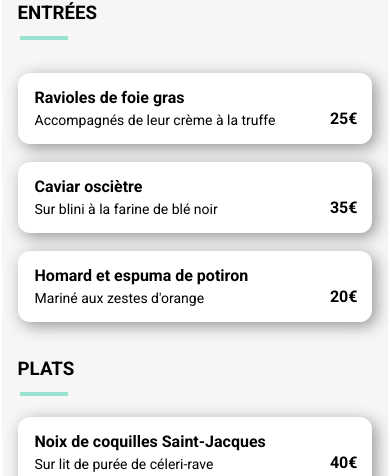
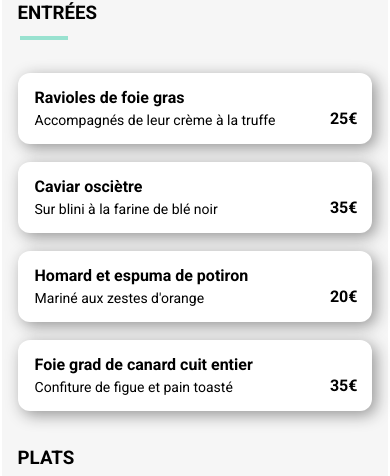
Before and after one commit to Florent18570/Florent18570.github.io, a plain HTML site: page La-note-enchantee.html in a window 390 px wide. Shown: the part 363-839 px from the top of the page. Drawn offline with nearby package versions, Linux system fonts and the light colour scheme; a web font is replaced by a local one.

Commit message:
Ajout d'une 4 eme entree pour la note enchanté

```diff
--- a/La-note-enchantee.html
+++ b/La-note-enchantee.html
@@ -48,7 +48,7 @@
           ></i>
         </div>
 
-        <div class="menu">
+        <div class="menu_enchantee">
           <h3 class="submenu__title">Entrées</h3>
 
           <div class="bloc-menu delay1">
@@ -79,6 +79,17 @@
               <p class="description">Mariné aux zestes d'orange</p>
             </section>
             <p class="price">20€</p>
+            <div class="menu-check">
+              <i class="fa-check fas menuItem__icon" aria-hidden="true"></i>
+            </div>
+          </div>
+
+          <div class="bloc-menu delay2">
+            <section class="header-menu">
+              <h4 class="title_menu">Foie grad de canard cuit entier</h4>
+              <p class="description">Confiture de figue et pain toasté</p>
+            </section>
+            <p class="price">35€</p>
             <div class="menu-check">
               <i class="fa-check fas menuItem__icon" aria-hidden="true"></i>
             </div>
@@ -117,6 +128,8 @@
               <i class="fa-check fas menuItem__icon" aria-hidden="true"></i>
             </div>
           </div>
+
+          <div></div>
 
           <h3 class="submenu__title">Desserts</h3>
           <div class="bloc-menu delay7">
--- a/styles/Pages/_menupages.scss
+++ b/styles/Pages/_menupages.scss
@@ -59,6 +59,22 @@
   position: absolute;
   left: 2px;
   top: 33px;
+}
+
+.menu_enchantee {
+  margin-bottom: 30px;
+  display: grid;
+  grid-template-columns: 1fr 1fr 1fr;
+  grid-template-rows: 1fr 1fr 1fr 1fr 1fr;
+  max-width: 100%;
+  width: 100%;
+  padding: 0 1rem;
+  row-gap: 18px;
+  column-gap: 34px;
+  grid-auto-flow: column;
+  h3 {
+    text-transform: uppercase;
+  }
 }
 
 .menu {
@@ -231,4 +247,25 @@
       flex: 1;
     }
   }
+  .menu_enchantee {
+    display: grid;
+    grid-template-columns: 1fr;
+    grid-template-rows: 1fr 1fr 1fr 1fr;
+    grid-auto-flow: row;
+
+    .header-menu {
+      white-space: nowrap;
+      text-overflow: ellipsis;
+      overflow: hidden;
+      flex: 7.5;
+    }
+    .price {
+      font-weight: 700;
+      display: flex;
+      justify-content: flex-end;
+      align-items: flex-end;
+      margin-left: 0px;
+      flex: 1;
+    }
+  }
 }
```
Also changed, not shown: styles/main.css, 1 other file.
